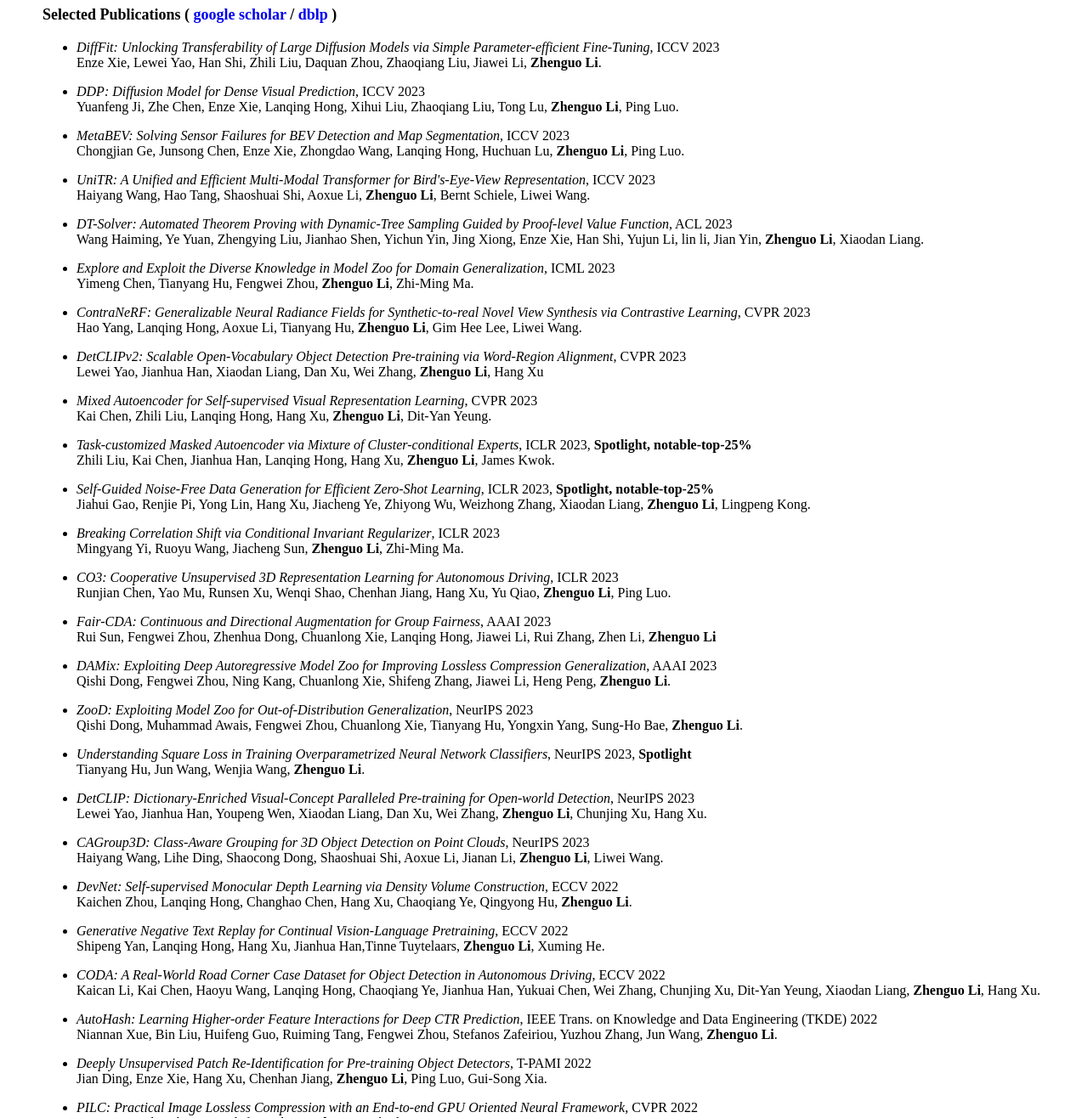
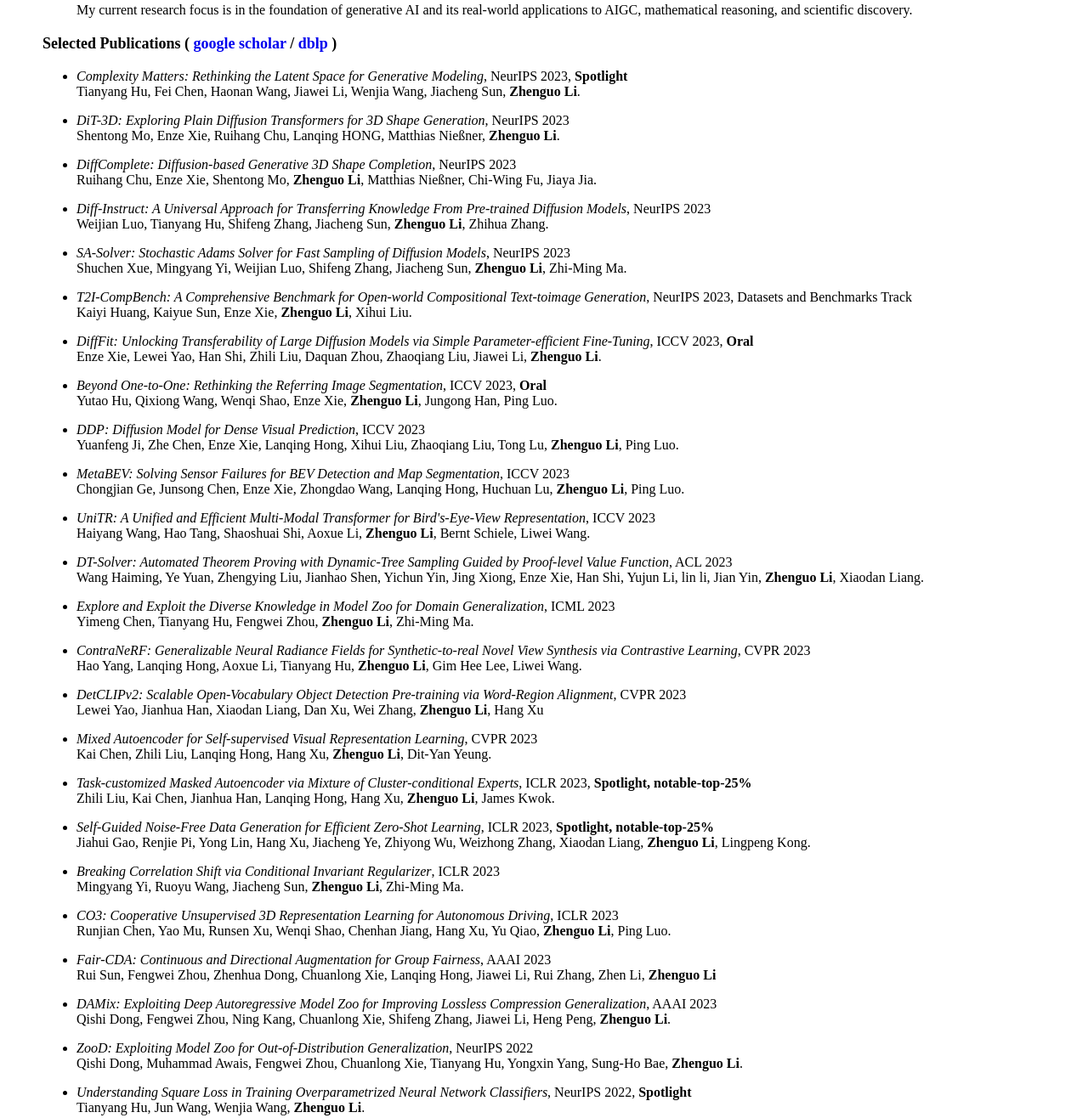
Before and after one commit to zhenguol/zhenguol.github.io, a plain HTML site: page index.html in a window 1280 px wide. Shown: the part 536-1852 px from the top of the page at 85% size. Drawn offline with Linux system fonts and the light colour scheme.

Commit message:
update paper list and intro

```diff
--- a/index.html
+++ b/index.html
@@ -37,7 +37,10 @@ E-mail: zhenguol AT gmail.com</p>
 
 <h2><font size="4">About</font></h2>
 <ul>
-I am currently the director of the AI Theory Lab in Huawei Noah’s Ark Lab, and an Adjunct Professor in the department of computer science and engineering, The Hong Kong University of Science and Technology. I was an associate research scientist in the department of electrical engineering, Columbia University, working with <a href="http://www.ee.columbia.edu/~sfchang/">Prof. Shih-Fu Chang</a>. I received BS and MS degrees in mathematics at Peking University, and PhD degree in machine learning at The Chinese University of Hong Kong, advised by <a href="http://www.ie.cuhk.edu.hk/people/xotang.shtml">Prof. Xiaoou Tang</a>. My research interests include machine learning and artificial intelligence. I am serving as an Area Chair in NeurIPS 2023, and selected as 2023 AI 2000 Most Influential Scholar between 2013-2022.
+I am currently the director of the AI Theory Lab in Huawei Noah’s Ark Lab, and an Adjunct Professor in the department of computer science and engineering, The Hong Kong University of Science and Technology. I was an associate research scientist in the department of electrical engineering, Columbia University, working with <a href="http://www.ee.columbia.edu/~sfchang/">Prof. Shih-Fu Chang</a>. I received BS and MS degrees in mathematics at Peking University, and PhD degree in machine learning at The Chinese University of Hong Kong, advised by <a href="http://www.ie.cuhk.edu.hk/people/xotang.shtml">Prof. Xiaoou Tang</a>. My research interests include machine learning and artificial intelligence. I am an Area Chair of NeurIPS 2023 and ICLR 2024, and selected as 2023 AI 2000 Most Influential Scholar between 2013-2022 (by AMiner) and Top 2% Scientists Worldwide 2023 (by Stanford University).
+</ul>
+<ul>
+My current research focus is in the foundation of generative AI and its real-world applications to AIGC, mathematical reasoning, and scientific discovery.
 </ul>
 <p></p>
 
@@ -45,13 +48,28 @@ I am currently the director of the AI Theory Lab in Huawei Noah’s Ark Lab, and
 <h2><font size="4">Selected Publications ( <a href="https://scholar.google.com/citations?user=XboZC1AAAAAJ&hl=zh-en">google scholar</a> / <a href="https://dblp.org/pid/23/6479.html">dblp</a> )</font></h2>
 <ul>
 
-<li><i>DiffFit: Unlocking Transferability of Large Diffusion Models via Simple Parameter-efficient Fine-Tuning</i>, ICCV 2023 <br>Enze Xie, Lewei Yao, Han Shi, Zhili Liu, Daquan Zhou, Zhaoqiang Liu, Jiawei Li, <strong>Zhenguo Li</strong>.</br></li><p></p>
+<li><i>Complexity Matters: Rethinking the Latent Space for Generative Modeling</i>, NeurIPS 2023, <strong>Spotlight</strong> <br>Tianyang Hu, Fei Chen, Haonan Wang, Jiawei Li, Wenjia Wang, Jiacheng Sun, <strong>Zhenguo Li</strong>.</br></li><p></p>
+
+<li><i>DiT-3D: Exploring Plain Diffusion Transformers for 3D Shape Generation</i>, NeurIPS 2023 <br>Shentong Mo, Enze Xie, Ruihang Chu, Lanqing HONG, Matthias Nießner, <strong>Zhenguo Li</strong>.</br></li><p></p>
+
+<li><i>DiffComplete: Diffusion-based Generative 3D Shape Completion</i>, NeurIPS 2023 <br>Ruihang Chu, Enze Xie, Shentong Mo, <strong>Zhenguo Li</strong>, Matthias Nießner, Chi-Wing Fu, Jiaya Jia.</br></li><p></p>
+
+<li><i>Diff-Instruct: A Universal Approach for Transferring Knowledge From Pre-trained Diffusion Models</i>, NeurIPS 2023 <br>Weijian Luo, Tianyang Hu, Shifeng Zhang, Jiacheng Sun, <strong>Zhenguo Li</strong>, Zhihua Zhang.</br></li><p></p>
+
+<li><i>SA-Solver: Stochastic Adams Solver for Fast Sampling of Diffusion Models</i>, NeurIPS 2023 <br>Shuchen Xue, Mingyang Yi, Weijian Luo, Shifeng Zhang, Jiacheng Sun, <strong>Zhenguo Li</strong>, Zhi-Ming Ma.</br></li><p></p>
+
+<li><i>T2I-CompBench: A Comprehensive Benchmark for Open-world Compositional Text-toimage
+Generation</i>, NeurIPS 2023, Datasets and Benchmarks Track <br>Kaiyi Huang, Kaiyue Sun, Enze Xie, <strong>Zhenguo Li</strong>, Xihui Liu.</br></li><p></p>
+
+<li><i>DiffFit: Unlocking Transferability of Large Diffusion Models via Simple Parameter-efficient Fine-Tuning</i>, ICCV 2023, <strong>Oral</strong> <br>Enze Xie, Lewei Yao, Han Shi, Zhili Liu, Daquan Zhou, Zhaoqiang Liu, Jiawei Li, <strong>Zhenguo Li</strong>.</br></li><p></p>
+
+<li><i>Beyond One-to-One: Rethinking the Referring Image Segmentation</i>, ICCV 2023, <strong>Oral</strong> <br>Yutao Hu, Qixiong Wang, Wenqi Shao, Enze Xie, <strong>Zhenguo Li</strong>, Jungong Han, Ping Luo.</br></li><p></p>
 
 <li><i>DDP: Diffusion Model for Dense Visual Prediction</i>, ICCV 2023 <br>Yuanfeng Ji, Zhe Chen, Enze Xie, Lanqing Hong, Xihui Liu, Zhaoqiang Liu, Tong Lu, <strong>Zhenguo Li</strong>, Ping Luo.</br></li><p></p>
 
 <li><i>MetaBEV: Solving Sensor Failures for BEV Detection and Map Segmentation</i>, ICCV 2023 <br>Chongjian Ge, Junsong Chen, Enze Xie, Zhongdao Wang, Lanqing Hong, Huchuan Lu, <strong>Zhenguo Li</strong>, Ping Luo.</br></li><p></p>
 
-<li><i>UniTR: A Unified and Efficient Multi-Modal Transformer for Bird's-Eye-View Representation</i>, ICCV 2023 <br>Haiyang Wang, Hao Tang, Shaoshuai Shi, Aoxue Li, <strong>Zhenguo Li</strong>, Bernt Schiele, Liwei Wang.</br></li><p></p>
+<li><i>UniTR: A Unified and Efficient Multi-Modal Transformer for Bird's-Eye-View Representation</i>, ICCV 2023<br>Haiyang Wang, Hao Tang, Shaoshuai Shi, Aoxue Li, <strong>Zhenguo Li</strong>, Bernt Schiele, Liwei Wang.</br></li><p></p>
 
 <li><i>DT-Solver: Automated Theorem Proving with Dynamic-Tree Sampling Guided by Proof-level Value Function</i>, ACL 2023 <br>Wang Haiming, Ye Yuan, Zhengying Liu, Jianhao Shen, Yichun Yin, Jing Xiong, Enze Xie, Han Shi, Yujun Li, lin li, Jian Yin, <strong>Zhenguo Li</strong>, Xiaodan Liang.</br></li><p></p>
 
@@ -75,13 +93,13 @@ I am currently the director of the AI Theory Lab in Huawei Noah’s Ark Lab, and
 
 <li><i>DAMix: Exploiting Deep Autoregressive Model Zoo for Improving Lossless Compression Generalization</i>, AAAI 2023 <br>Qishi Dong, Fengwei Zhou, Ning Kang, Chuanlong Xie, Shifeng Zhang, Jiawei Li, Heng Peng, <strong>Zhenguo Li</strong>.</br></li><p></p>
 
-<li><i>ZooD: Exploiting Model Zoo for Out-of-Distribution Generalization</i>, NeurIPS 2023 <br>Qishi Dong, Muhammad Awais, Fengwei Zhou, Chuanlong Xie, Tianyang Hu, Yongxin Yang, Sung-Ho Bae, <strong>Zhenguo Li</strong>.</br></li><p></p>
+<li><i>ZooD: Exploiting Model Zoo for Out-of-Distribution Generalization</i>, NeurIPS 2022 <br>Qishi Dong, Muhammad Awais, Fengwei Zhou, Chuanlong Xie, Tianyang Hu, Yongxin Yang, Sung-Ho Bae, <strong>Zhenguo Li</strong>.</br></li><p></p>
 
-<li><i>Understanding Square Loss in Training Overparametrized Neural Network Classifiers</i>, NeurIPS 2023, <strong>Spotlight</strong> <br>Tianyang Hu, Jun Wang, Wenjia Wang, <strong>Zhenguo Li</strong>.</br></li><p></p>
+<li><i>Understanding Square Loss in Training Overparametrized Neural Network Classifiers</i>, NeurIPS 2022, <strong>Spotlight</strong> <br>Tianyang Hu, Jun Wang, Wenjia Wang, <strong>Zhenguo Li</strong>.</br></li><p></p>
 
-<li><i>DetCLIP: Dictionary-Enriched Visual-Concept Paralleled Pre-training for Open-world Detection</i>, NeurIPS 2023 <br>Lewei Yao, Jianhua Han, Youpeng Wen, Xiaodan Liang, Dan Xu, Wei Zhang, <strong>Zhenguo Li</strong>, Chunjing Xu, Hang Xu.</br></li><p></p>
+<li><i>DetCLIP: Dictionary-Enriched Visual-Concept Paralleled Pre-training for Open-world Detection</i>, NeurIPS 2022 <br>Lewei Yao, Jianhua Han, Youpeng Wen, Xiaodan Liang, Dan Xu, Wei Zhang, <strong>Zhenguo Li</strong>, Chunjing Xu, Hang Xu.</br></li><p></p>
 
-<li><i>CAGroup3D: Class-Aware Grouping for 3D Object Detection on Point Clouds</i>, NeurIPS 2023 <br>Haiyang Wang, Lihe Ding, Shaocong Dong, Shaoshuai Shi, Aoxue Li, Jianan Li, <strong>Zhenguo Li</strong>, Liwei Wang.</br></li><p></p>
+<li><i>CAGroup3D: Class-Aware Grouping for 3D Object Detection on Point Clouds</i>, NeurIPS 2022 <br>Haiyang Wang, Lihe Ding, Shaocong Dong, Shaoshuai Shi, Aoxue Li, Jianan Li, <strong>Zhenguo Li</strong>, Liwei Wang.</br></li><p></p>
 
 <li><i>DevNet: Self-supervised Monocular Depth Learning via Density Volume Construction</i>, ECCV 2022 <br>Kaichen Zhou, Lanqing Hong, Changhao Chen, Hang Xu, Chaoqiang Ye, Qingyong Hu, <strong>Zhenguo Li</strong>.</br></li><p></p>
 
```
